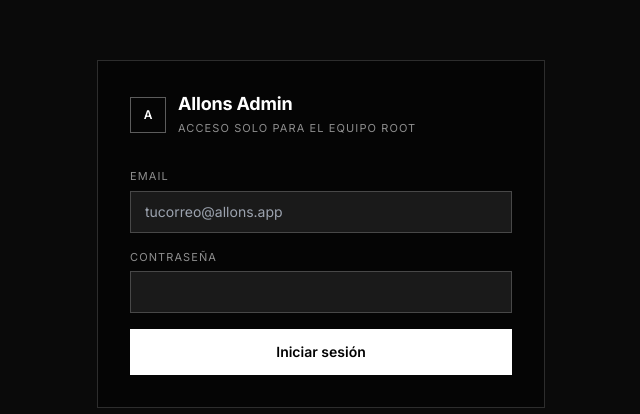
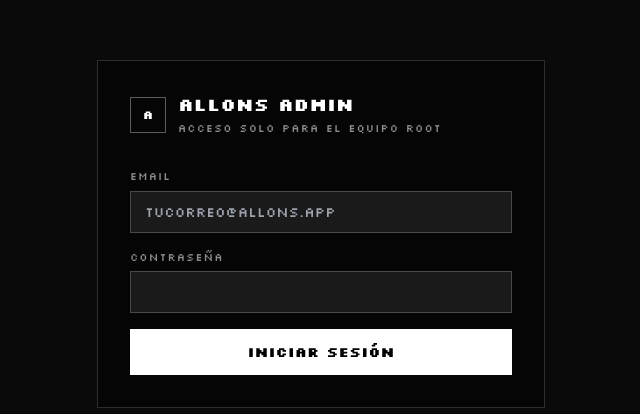
Before and after one commit to FNDRS/allons-admin, a Next.js app: page /login in a window 1280 px wide. Shown: the part 166-580 px from the top of the page, without its empty margins (319-959 px from the left). Built offline with nearby package versions, Linux system fonts and the light colour scheme.

Commit message:
fix: update font configuration in Tailwind and layout
- Changed default sans font from Inter to Silkscreen in tailwind.config.ts.
- Updated font import and variable usage in app/layout.tsx to reflect the new font choice.

```diff
--- a/app/layout.tsx
+++ b/app/layout.tsx
@@ -1,11 +1,12 @@
 import type { Metadata } from "next";
 import "./globals.css";
-import { Inter } from "next/font/google";
+import { Silkscreen } from "next/font/google";
 
-const inter = Inter({
+const silkscreen = Silkscreen({
   subsets: ["latin"],
   display: "swap",
-  variable: "--font-inter",
+  variable: "--font-silkscreen",
+  weight: ["400", "700"],
 });
 
 export const metadata: Metadata = {
@@ -19,7 +20,7 @@ export default function RootLayout({
   children: React.ReactNode;
 }) {
   return (
-    <html lang="es" className={inter.variable}>
+    <html lang="es" className={silkscreen.variable}>
       <body className="min-h-screen bg-background text-white antialiased font-sans">
         {children}
       </body>
--- a/tailwind.config.ts
+++ b/tailwind.config.ts
@@ -28,7 +28,7 @@ const config: Config = {
         },
       },
       fontFamily: {
-        sans: ["var(--font-inter)", "system-ui", "sans-serif"],
+        sans: ["var(--font-silkscreen)", "system-ui", "sans-serif"],
       },
       boxShadow: {
         card: "0 1px 0 rgba(255,255,255,0.04) inset, 0 8px 24px rgba(0,0,0,0.25)",
```
